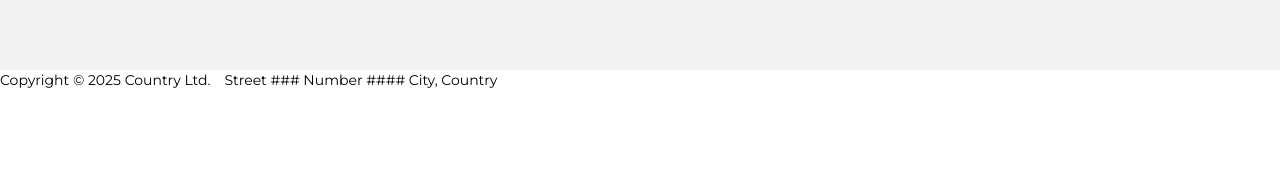
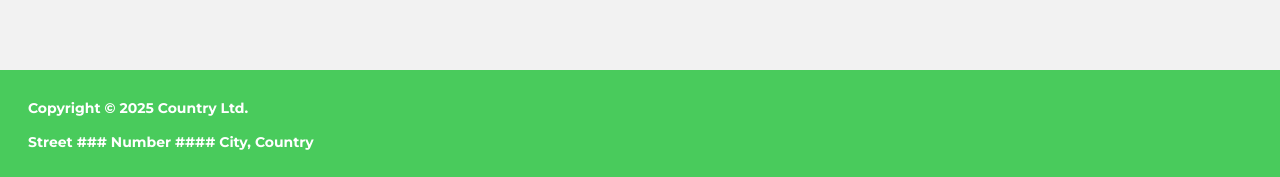
Before and after one commit to WilloAndru/EcoMercado, a React (Vite) app in the folder client/: page /profilePurchases in a window 1280 px wide. Shown: the part 634-811 px from the top of the page. Built offline with nearby package versions, Linux system fonts and the light colour scheme; no server answers.

Commit message:
Footer listo y hook de user en MainLayout

```diff
--- /dev/null
+++ b/client/src/hooks/useUser.js
@@ -0,0 +1,35 @@
+import { useState, useEffect } from "react";
+import axios from "axios";
+
+const URL = import.meta.env.VITE_API_URL;
+
+export const useUser = () => {
+  const [user, setUser] = useState(null);
+  const [loading, setLoading] = useState(true);
+
+  useEffect(() => {
+    const fetchUser = async () => {
+      const token = localStorage.getItem("token");
+      if (!token) {
+        setLoading(false);
+        return;
+      }
+      try {
+        const response = await axios.get(`${URL}/getUserDatas`, {
+          headers: { Authorization: `Bearer ${token}` },
+        });
+        setUser(response.data);
+        localStorage.setItem("saveEmail", response.data.email);
+      } catch (error) {
+        console.error("Error fetching user:", error);
+        localStorage.removeItem("token");
+      } finally {
+        setLoading(false);
+      }
+    };
+
+    fetchUser();
+  }, []);
+
+  return { user, loading };
+};
--- a/client/src/layouts/MainLayout.jsx
+++ b/client/src/layouts/MainLayout.jsx
@@ -1,40 +1,28 @@
 import { Outlet } from "react-router-dom";
 import Footer from "./components/Footer";
 import Header from "./components/Header";
-import axios from "axios";
-import { useState, useEffect } from "react";
+import { useUser } from "../hooks/useUser";
 
 const URL = import.meta.env.VITE_API_URL;
 
 function MainLayout() {
-  const [user, setUser] = useState(null);
+  const { user, loading } = useUser();
+  const isClient = !user || user.role === "client";
 
-  // Obtenemos los datos de usuario
-  useEffect(() => {
-    const fetchData = async () => {
-      const token = localStorage.getItem("token");
-      if (token) {
-        try {
-          const response = await axios.get(`${URL}/getUserDatas`, {
-            headers: {
-              Authorization: `Bearer ${token}`,
-            },
-          });
-          setUser(response.data);
-          localStorage.setItem("saveEmail", response.data.email);
-        } catch (error) {
-          console.log(error);
-        }
-      }
-    };
-    fetchData();
-  }, []);
+  // UI de carga
+  if (loading) {
+    return (
+      <h1 className="w-screen h-screen flex items-center justify-center">
+        Loading...
+      </h1>
+    );
+  }
 
   return (
     <div className="flex flex-col">
       <Header user={user} />
       <Outlet />
-      {(!user || user.role === "client") && <Footer />}
+      {isClient && <Footer />}
     </div>
   );
 }
--- a/client/src/layouts/components/Footer.jsx
+++ b/client/src/layouts/components/Footer.jsx
@@ -1,6 +1,6 @@
 function Footer() {
   return (
-    <footer className="flex1">
+    <footer className="p-8 flex flex-col gap-4 bg-primary text-white font-bold">
       <p>Copyright © {new Date().getFullYear()} Country Ltd.</p>
       <p>Street ### Number #### City, Country</p>
     </footer>
--- a/client/src/layouts/components/Header.jsx
+++ b/client/src/layouts/components/Header.jsx
@@ -5,11 +5,15 @@ import { TiShoppingCart } from "react-icons/ti";
 import { useSearchBar } from "../../hooks/useSearchBar";
 
 function Header({ user }) {
+  const { query, results, setResults, onChange } = useSearchBar();
+
   const shoppingContext = JSON.parse(localStorage.getItem("shoppingContext"));
   const [showOptionsUser, setShowOptionsUser] = useState(false);
-  const { query, results, setResults, onChange } = useSearchBar();
+
+  const isClient = !user || user.role === "client";
   const navigate = useNavigate();
 
+  // Cuando se le da click a buscar
   const goSearchInterface = async (e) => {
     e.preventDefault();
     query
@@ -27,7 +31,6 @@ function Header({ user }) {
     navigate("/");
     window.location.reload();
   };
-  const canSearch = !user || user.role === "client";
 
   return (
     <header className="flex w-full justify-around items-center fixed bg-primary z-10 h-25 px-5">
@@ -41,7 +44,7 @@ function Header({ user }) {
       </Link>
       {/* Barra de busqueda */}
       <section className="relative">
-        {canSearch && (
+        {isClient && (
           <form
             onSubmit={goSearchInterface}
             className="flex border border-bg rounded-2xl overflow-hidden"
@@ -79,10 +82,10 @@ function Header({ user }) {
           </ul>
         )}
       </section>
-      {/* Seccion de auth y usuario */}
+      {/* Seccion derecha */}
       <section className="flex gap-4 items-center">
+        {/* Boton de auth y opciones de usuario */}
         {user ? (
-          // Boton de opciones de usuario
           <button
             className="btn-1 truncate max-w-41"
             onMouseEnter={() => setShowOptionsUser(true)}
@@ -91,12 +94,11 @@ function Header({ user }) {
             {user.name}
           </button>
         ) : (
-          // Boton de auth
           <Link className="btn-1" to="/login">
             Log in or register
           </Link>
         )}
-        {/* Link de carrito de compras */}
+        {/* Carrito de compras */}
         {shoppingContext && (
           <Link className="btn-1 flex relative" to={"/shoppingCart"}>
             <TiShoppingCart className="text-3xl" />
```
